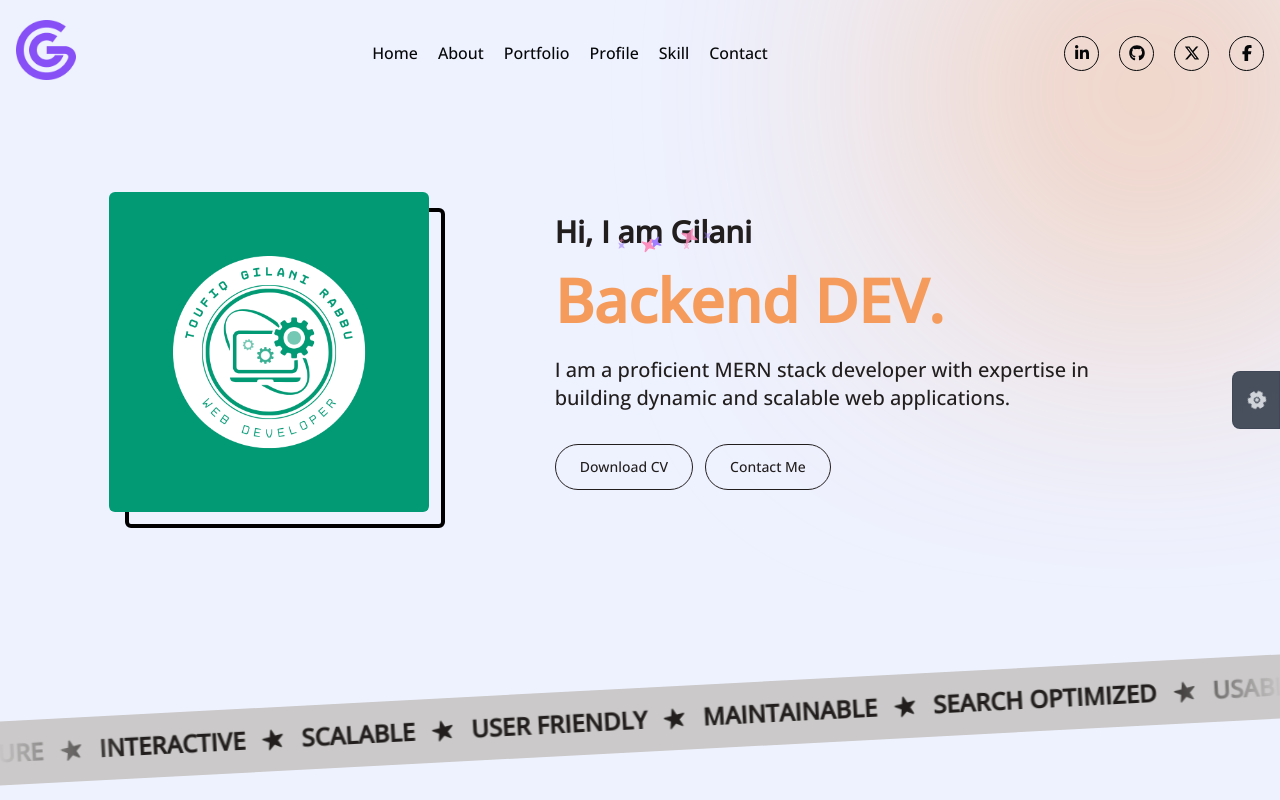
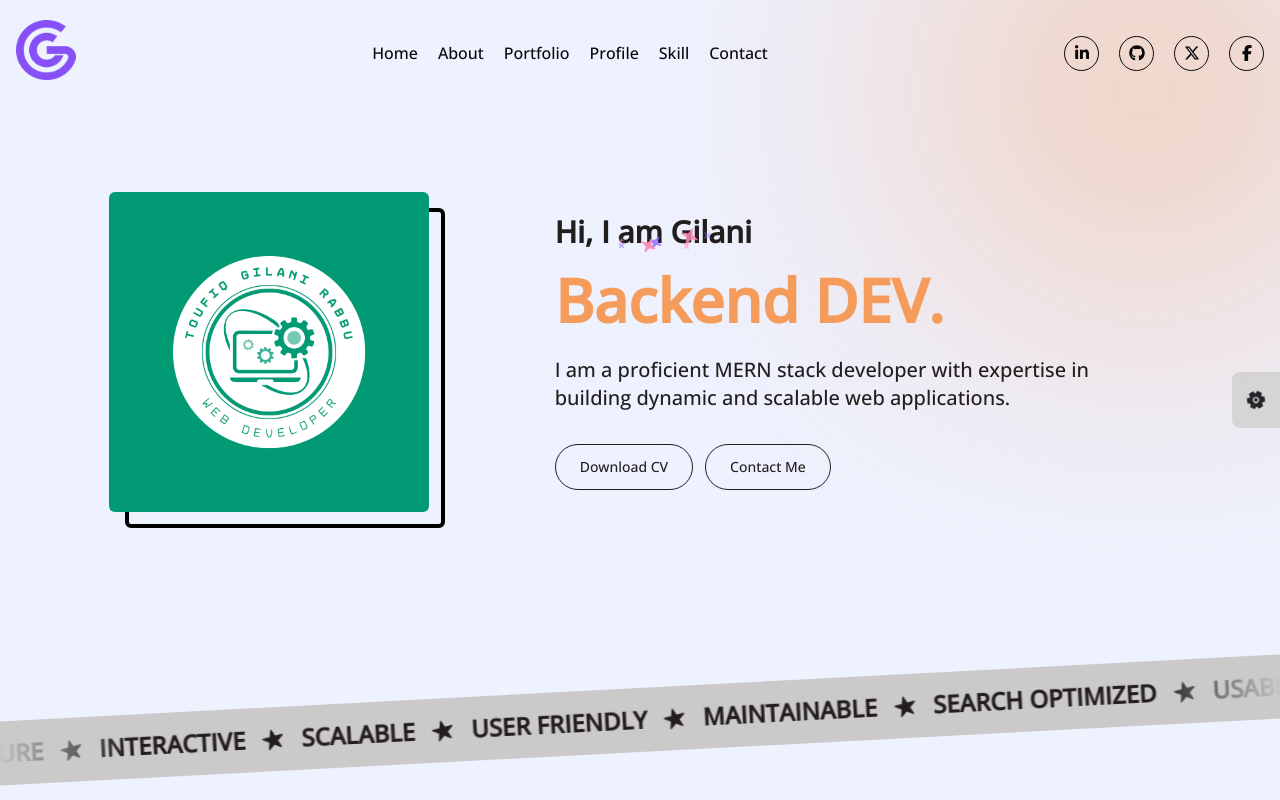
Before and after one commit to GilaniRabbu/developer-portfolio, a Next.js app: page / in a window 1280 px wide. Shown: the top 800 px of the page. Built offline with nearby package versions, Linux system fonts and the light colour scheme; a web font is replaced by a local one.

Commit message:
updated code

```diff
--- a/app/globals.css
+++ b/app/globals.css
@@ -20,7 +20,7 @@
   --tr-mail-btn-hover: #221E1E;
   --tr-accordion-bg: #659477;
 
-  --tr-nav-bg: hsl(0, 0%, 100%, 0.5);
+  --tr-nav-bg: #CBCBCB;
   --tr-nav-text: #050709;
   --tr-nav-text-hover: #FFFFFF;
   --tr-nav-mobile-bg: hsl(0, 2%, 80%);
@@ -38,7 +38,7 @@
   --tr-mail-btn-hover: #FFFFFF;
   --tr-accordion-bg: #2D2726;
 
-  --tr-nav-bg: hsl(210, 29%, 3%, 0.5);
+  --tr-nav-bg: #37312F;
   --tr-nav-text: #FFFFFF;
   --tr-nav-text-hover: #05080A;
   --tr-nav-mobile-bg: hsl(10, 7%, 20%);
--- a/components/Header/Header.tsx
+++ b/components/Header/Header.tsx
@@ -72,7 +72,7 @@ export default function Header() {
   return (
     <header
       className={`header-area header-3 header-absolute ${
-        isScrolled ? "bg-header shadow-md backdrop-blur-md" : "bg-transparent"
+        isScrolled ? "bg-header shadow-md" : "bg-transparent"
       }`}
     >
       <div className="container mx-auto">
--- a/components/Theme/ThemeSwitch.tsx
+++ b/components/Theme/ThemeSwitch.tsx
@@ -24,8 +24,8 @@ const ThemeSwitch = () => {
       <div className="relative">
         <div
           className={`
-            flex items-center bg-gray-800/80 backdrop-blur-sm
-            border border-gray-700/50 rounded-l-lg overflow-hidden
+            flex items-center bg-[#CBCBCB]/70 dark:bg-[#37312F]/70
+            backdrop-blur rounded-l-lg overflow-hidden
             transition-all duration-300 ease-in-out
             ${isOpen ? "w-[152px]" : "w-12"}
           `}
@@ -34,7 +34,7 @@ const ThemeSwitch = () => {
             onClick={togglePanel}
             className="flex items-center justify-center w-12 h-10 shrink-0 setting-btn"
           >
-            <IoSettings className="w-5 h-5 text-gray-300 rotating-icon" />
+            <IoSettings className="w-5 h-5 text-[#050709]/85 dark:text-[#EEF2FF] rotating-icon" />
           </button>
           <div
             className={`
@@ -50,18 +50,12 @@ const ThemeSwitch = () => {
               onClick={() => selectTheme("dark")}
               className={`
                 flex items-center justify-center w-10 h-10 rounded-md
-                border border-gray-700/50
-                transition-all duration-200 ease-in-out
-                ${
-                  theme === "dark"
-                    ? "bg-gray-700/50"
-                    : "bg-gray-800/50 hover:bg-gray-700/30"
-                }
+                ${theme === "dark" ? "bg-[#453E3B]" : "bg-[#BFBFBF]"}
               `}
             >
               <IoMoon
-                className={`w-4 h-4 transition-colors duration-200 ${
-                  theme === "dark" ? "text-white" : "text-gray-400"
+                className={`w-4 h-4 ${
+                  theme === "dark" ? "text-[#EEF2FF]" : "text-[#1C1917]"
                 }`}
               />
             </button>
@@ -69,18 +63,12 @@ const ThemeSwitch = () => {
               onClick={() => selectTheme("light")}
               className={`
                 flex items-center justify-center w-10 h-10 rounded-md
-                border border-gray-700/50
-                transition-all duration-200 ease-in-out
-                ${
-                  theme === "light"
-                    ? "bg-gray-700/50"
-                    : "bg-gray-800/50 hover:bg-gray-700/30"
-                }
+                ${theme === "light" ? "bg-[#E6E6E6]" : "bg-[#292523]"}
               `}
             >
               <IoSunnyOutline
-                className={`w-4 h-4 transition-colors duration-200 ${
-                  theme === "light" ? "text-white" : "text-gray-400"
+                className={`w-4 h-4 ${
+                  theme === "light" ? "text-[#050709]" : "text-[#EEF2FF]"
                 }`}
               />
             </button>
```
